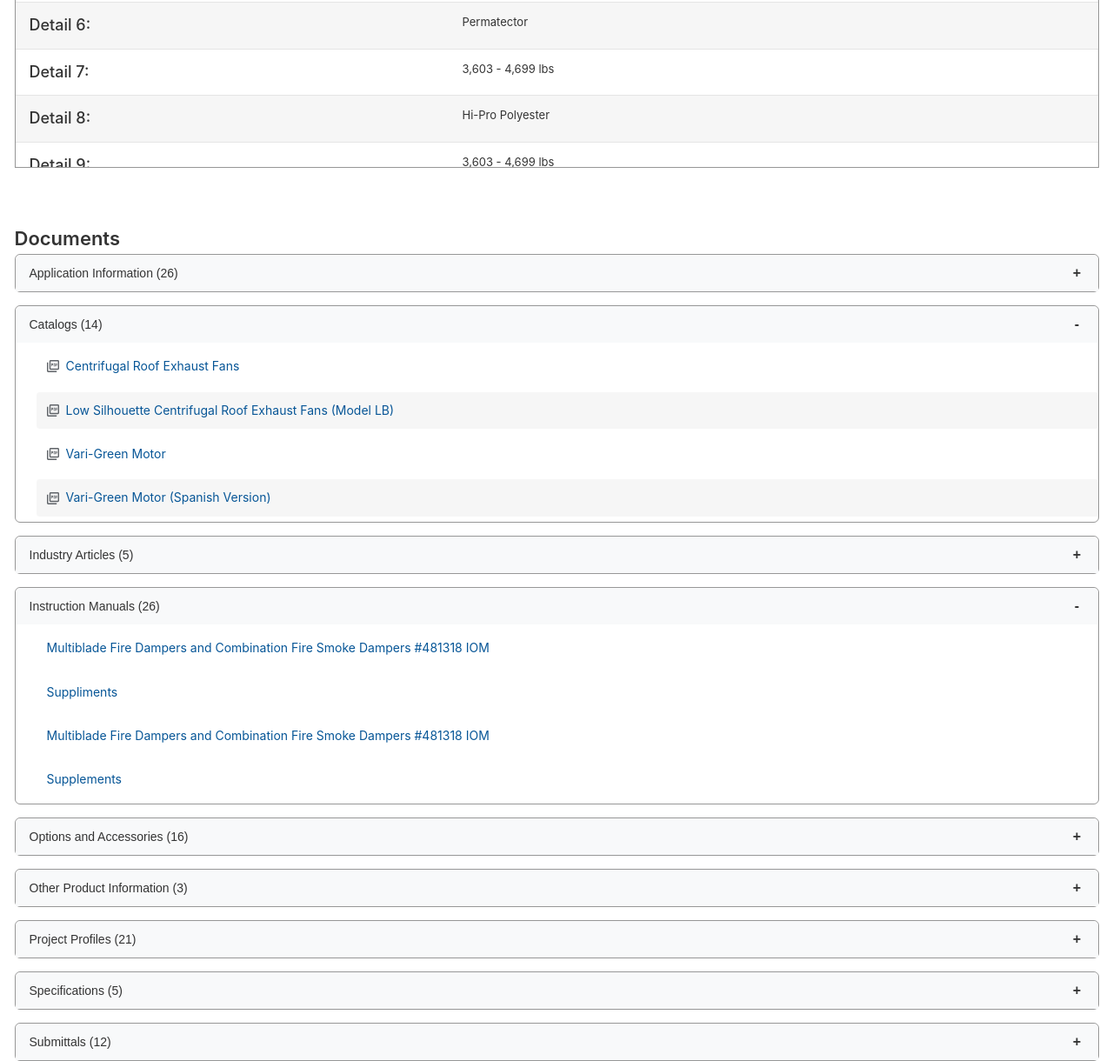
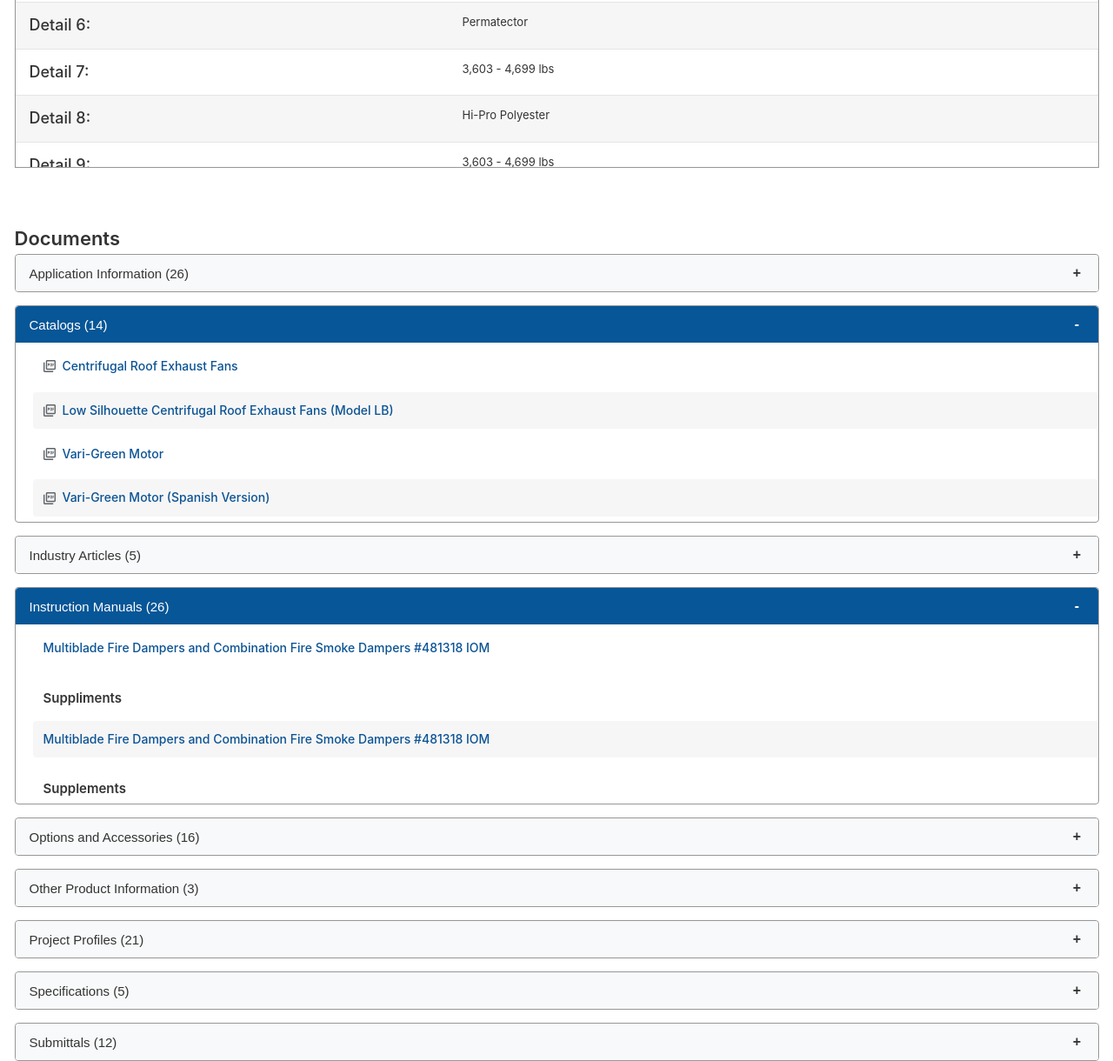
Before and after one commit to ghchetan/greenheck-com-2025, a plain HTML site: page product-details.html in a window 1280 px wide. Shown: the part 1701-2921 px from the top of the page at 87% size. Drawn offline with nearby package versions, Linux system fonts and the light colour scheme.

Commit message:
Refactor product-details.html to improve document structure by changing list items to subheadings, and update product-details.css to enhance styling, including border radius adjustments, new toggle styles, and improved list item formatting.

```diff
--- a/Content/css/product-details.css
+++ b/Content/css/product-details.css
@@ -451,7 +451,8 @@ main {
 .product-detail-document-section {
   margin-bottom: var(--spacing-md);
   border: 1px solid rgba(151, 151, 151, 1);
-  border-radius: 6px;
+  border-radius: 4px;
+  overflow: hidden;
   background: var(--white);
 }
 
@@ -464,17 +465,17 @@ main {
   padding: 12px 16px;
   background: #f8f9fa;
   border: none;
-  border-radius: 6px 6px 0 0;
+  border-radius: 4px 4px 0 0;
   text-align: left;
   cursor: pointer;
   display: flex;
   align-items: center;
   justify-content: space-between;
   gap: 8px;
-  font-size: 0.875rem;
+  font-size: 0.9375rem;
   font-weight: 500;
   color: var(--text-primary);
-  transition: background var(--transition-fast);
+  transition: background var(--transition-fast), color var(--transition-fast);
 }
 
 .product-detail-toggle-label {
@@ -483,6 +484,16 @@ main {
 
 .product-detail-document-toggle:hover {
   background: #e9ecef;
+}
+
+.product-detail-document-toggle[aria-expanded="true"] {
+  background: #075697;
+  color: #ffffff;
+}
+
+.product-detail-document-toggle[aria-expanded="true"]
+  .product-detail-toggle-icon {
+  color: #ffffff;
 }
 
 .product-detail-document-toggle:focus {
@@ -499,7 +510,7 @@ main {
 
 .product-detail-document-list {
   margin-top: var(--spacing-sm);
-  padding-left: 24px;
+  padding-left: 20px;
   max-height: 200px;
   overflow-y: auto;
 }
@@ -519,6 +530,23 @@ main {
   border-radius: 4px;
 }
 
+.product-detail-document-list li.document-subheading {
+  display: block;
+  padding: 16px 12px 6px;
+  font-weight: 600;
+  color: var(--text-primary);
+  background: transparent;
+}
+
+.product-detail-document-list li.document-subheading + li {
+  margin-top: 0;
+}
+
+.product-detail-document-list li.document-subheading:nth-child(odd),
+.product-detail-document-list li.document-subheading:nth-child(even) {
+  background: transparent;
+}
+
 .product-detail-document-section.catalogs
   .product-detail-document-list
   li::before {
@@ -530,15 +558,11 @@ main {
   flex-shrink: 0;
 }
 
-.product-detail-document-section.catalogs
-  .product-detail-document-list
-  li:nth-child(odd) {
+.product-detail-document-list li:nth-child(odd of :not(.document-subheading)) {
   background: rgba(255, 255, 255, 1);
 }
 
-.product-detail-document-section.catalogs
-  .product-detail-document-list
-  li:nth-child(even) {
+.product-detail-document-list li:nth-child(even of :not(.document-subheading)) {
   background: rgba(246, 246, 246, 1);
 }
 
@@ -546,15 +570,17 @@ main {
   margin-bottom: 0;
 }
 
-.product-detail-document-list a {
-  color: var(--primary-color);
+.product-detail-document-list a,
+.product-detail-document-list a:visited {
+  color: #0b5394;
   text-decoration: none;
   font-size: 0.875rem;
+  font-weight: 500;
   font-family: var(--font-family);
 }
 
 .product-detail-document-list a:hover {
-  text-decoration: underline;
+  color: #063b6a;
 }
 
 .product-detail-document-list a:focus {
--- a/product-details.html
+++ b/product-details.html
@@ -891,14 +891,14 @@
                     #481318 IOM</a
                   >
                 </li>
-                <li><a href="#">Suppliments</a></li>
+                <li class="document-subheading">Suppliments</li>
                 <li>
                   <a href="#"
                     >Multiblade Fire Dampers and Combination Fire Smoke Dampers
                     #481318 IOM</a
                   >
                 </li>
-                <li><a href="#">Supplements</a></li>
+                <li class="document-subheading">Supplements</li>
                 <li>
                   <a href="#"
                     >Concrete Floor with Steel Deck Supplement (#463562 IOM)</a
```
